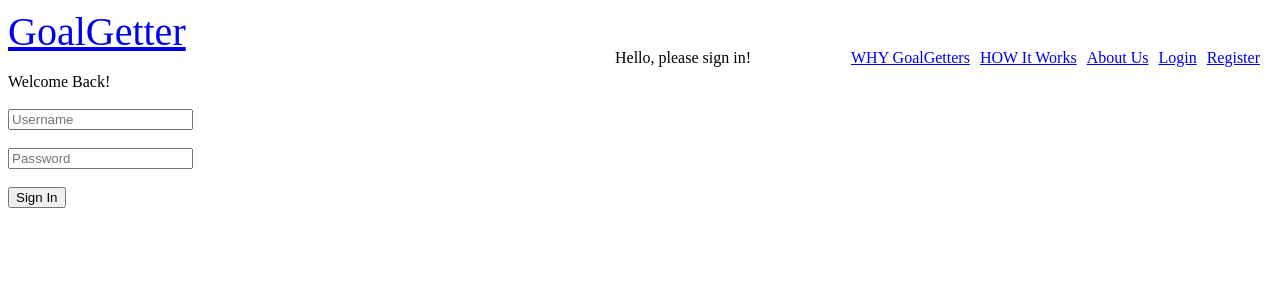
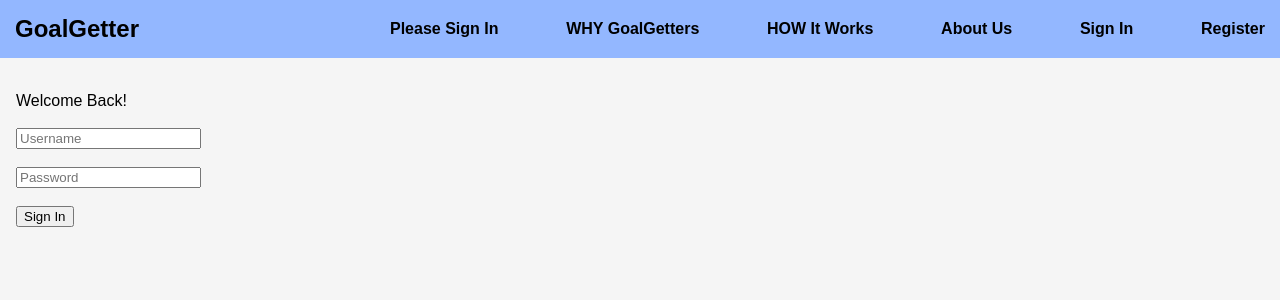
Before and after one commit to bethel-school-of-technology/team-import-awesome-frontend, a React (Create React App) app: page /signIn in a window 1280 px wide. Shown: the top 300 px of the page. Built offline with nearby package versions, Linux system fonts and the light colour scheme.

Commit message:
navbar working / added global css and navbar css / fixed refresh issue in SignIn.js

```diff
--- a/src/App.js
+++ b/src/App.js
@@ -10,7 +10,6 @@ import SignIn from './components/SignIn';
 function App() {
     return (
         <UserProvider>
-
             <div>
                 <BrowserRouter>
                     <Routes>
--- a/src/components/Navbar.js
+++ b/src/components/Navbar.js
@@ -1,94 +1,57 @@
 import { useContext, useEffect, useState } from 'react';
-import { NavLink, Outlet } from 'react-router-dom';
+import { Link, Outlet } from 'react-router-dom';
 import UserContext from '../contexts/userContext';
+import '../css/Navbar.css';
 
 const Navbar = () => {
     let { logOutUser } = useContext(UserContext);
 
-    const [currentUser, setUser] = useState();
+    const [user, setUser] = useState();
 
-    function signedIn() {
-        let currentUser = localStorage.getItem('myUsername');
-        setUser(currentUser);
+    function isSignedIn() {
+        let user = localStorage.getItem('myUsername');
+        setUser(user);
     }
 
     useEffect(() => {
         async function fetchData() {
-            signedIn();
+            isSignedIn();
         }
         fetchData();
     }, [logOutUser]);
 
     return (
         <>
-            <nav style={{ display: 'inline-flex' }} className="nav-main">
-                <div>
-                    <NavLink
-                        to={'/'}
-                        style={{ fontSize: '40px', marginTop: '20px' }}
-                    >
-                        GoalGetter
-                    </NavLink>
+            <nav className="nav-main">
+                <div className="logo">
+                    <h2>
+                        <Link to={'/'}>GoalGetter</Link>
+                    </h2>
                 </div>
-                <div
-                    style={{
-                        marginTop: '25px',
-                        marginRight: '20px',
-                        position: 'absolute',
-                        right: '0',
-                    }}
-                >
-                    {currentUser ? (
-                        <p
-                            style={{
-                                display: 'inline-flex',
-                                marginRight: '140px',
-                            }}
-                            className="welcome"
-                        >
-                            Hello, {currentUser}!
-                        </p>
+                <div className="nav-links">
+                    {user ? (
+                        <h4>
+                            Welcome, <Link to={`/users/${user}`}>{user}</Link>
+                        </h4>
                     ) : (
-                        <p
-                            style={{
-                                display: 'inline-flex',
-                                marginRight: '100px',
-                            }}
-                            className="welcome"
-                        >
-                            Hello, please sign in!
-                        </p>
+                        <p>Please Sign In</p>
                     )}
-
-                    <NavLink style={{ marginRight: '10px' }}>
-                        WHY GoalGetters
-                    </NavLink>
-
-                    <NavLink style={{ marginRight: '10px' }}>
-                        HOW It Works
-                    </NavLink>
-
-                    <NavLink style={{ marginRight: '10px' }}>About Us</NavLink>
-
-                    {currentUser ? (
-                        <NavLink
-                            style={{ marginRight: '10px' }}
+                    <Link>WHY GoalGetters</Link>
+                    <Link>HOW It Works</Link>
+                    <Link>About Us</Link>
+                    {user ? (
+                        <Link
                             onClick={() => {
                                 logOutUser();
                             }}
                         >
-                            Logout
-                        </NavLink>
+                            Sign Out
+                        </Link>
                     ) : (
-                        <div style={{ display: 'inline-flex' }}>
-                            <NavLink
-                                style={{ marginRight: '10px' }}
-                                to={'/signIn'}
-                            >
-                                Login
-                            </NavLink>
-                            <NavLink to={'/signUp'}>Register</NavLink>
-                        </div>
+                        <>
+                            <Link to="/signIn">Sign In</Link>
+                            <Link to="/signUp">Register</Link>
+                        </>
                     )}
                 </div>
             </nav>
@@ -100,3 +63,30 @@ const Navbar = () => {
 };
 
 export default Navbar;
+
+// {currentUser ? (
+//                         <p>Hello, {currentUser}!</p>
+//                     ) : (
+//                         <p>Hello, please sign in!</p>
+//                     )}
+
+//                     <NavLink>WHY GoalGetters</NavLink>
+
+//                     <NavLink>HOW It Works</NavLink>
+
+//                     <NavLink>About Us</NavLink>
+
+//                     {currentUser ? (
+//                         <NavLink
+//                             onClick={() => {
+//                                 logOutUser();
+//                             }}
+//                         >
+//                             Logout
+//                         </NavLink>
+//                     ) : (
+//                         <div>
+//                             <NavLink to={'/signIn'}>Login</NavLink>
+//                             <NavLink to={'/signUp'}>Register</NavLink>
+//                         </div>
+//                     )}
--- a/src/components/SignIn.js
+++ b/src/components/SignIn.js
@@ -1,38 +1,51 @@
 import React, { useContext, useState } from 'react';
-import {useNavigate} from 'react-router-dom';
+import { useNavigate } from 'react-router-dom';
 import UserContext from '../contexts/userContext.js';
 
-
 const SignIn = () => {
-    const [username, setUsername] = useState("");
-    const [password, setPassword] = useState("");
+    const [username, setUsername] = useState('');
+    const [password, setPassword] = useState('');
 
     let { loginUser } = useContext(UserContext);
     let navigate = useNavigate();
 
     function handleSubmit(event) {
         event.preventDefault();
-        loginUser(username, password).then(() => {
-            navigate('/');
-        }).catch(error => {
-            console.log(error);
-            window.alert('Failed login');
-        });
+        loginUser(username, password)
+            .then(() => {
+                navigate('/');
+                window.location.reload(true);
+            })
+            .catch((error) => {
+                console.log(error);
+                window.alert('Failed login');
+            });
     }
 
     return (
         <form onSubmit={handleSubmit} className="text-center">
             <br></br>
-                <div className="mt-20">
-                    Welcome Back!
-                </div>
+            <div className="mt-20">Welcome Back!</div>
 
             <br></br>
-            <input className="p-2 border-[1px] ml-2 rounded-md border-gray-600" placeholder="Username" type="text" name="userName" onChange={e => setUsername(e.target.value)} />
-            <br></br><br></br>
-            <input className="p-2 border-[1px] ml-2 rounded-md border-gray-600"  placeholder="Password" type="password" name="password" onChange={e => setPassword(e.target.value)} />
-            <br/>
-            <br/>
+            <input
+                className="p-2 border-[1px] ml-2 rounded-md border-gray-600"
+                placeholder="Username"
+                type="text"
+                name="userName"
+                onChange={(e) => setUsername(e.target.value)}
+            />
+            <br></br>
+            <br></br>
+            <input
+                className="p-2 border-[1px] ml-2 rounded-md border-gray-600"
+                placeholder="Password"
+                type="password"
+                name="password"
+                onChange={(e) => setPassword(e.target.value)}
+            />
+            <br />
+            <br />
             <button className="bg-[#FD358E] hover:bg-pink-400 text-white font-bold py-2 px-4 border border-bg-[#FD358E] rounded">
                 Sign In
             </button>
--- a/src/css/App.css
+++ b/src/css/App.css
@@ -7,15 +7,3 @@ body {
     font-family: Arial, Helvetica, sans-serif;
     background-color: #f5f5f5;
 }
-
-.nav-main {
-    display: flex;
-    justify-content: space-between;
-    align-items: center;
-    padding: 10px;
-    background-color: #5888e7;
-}
-
-.outlet {
-    padding: 1rem;
-}
--- /dev/null
+++ b/src/css/Navbar.css
@@ -0,0 +1,31 @@
+.nav-main {
+    display: flex;
+    justify-content: space-between;
+    align-items: center;
+    padding: 15px;
+    background-color: #93b7ff;
+}
+
+.nav-links {
+    width: 70%;
+    display: flex;
+    justify-content: space-between;
+    font-weight: bold;
+}
+
+a:link {
+    text-decoration: none;
+    color: black;
+}
+
+a:visited {
+    color: black;
+}
+
+a:hover {
+    text-decoration: underline;
+}
+
+.outlet {
+    padding: 1rem;
+}
```
Also changed, not shown: src/index.js (+4 -6 lines).
